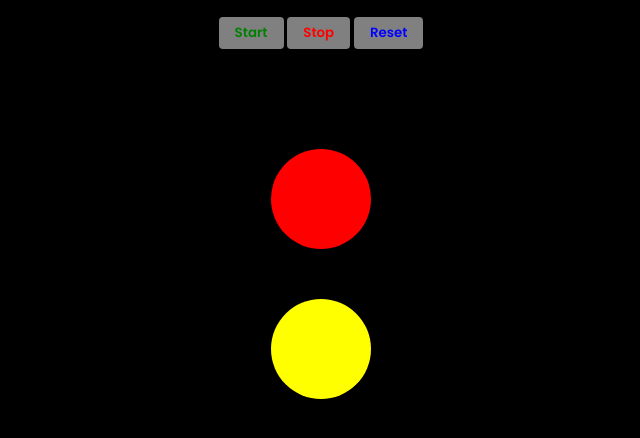
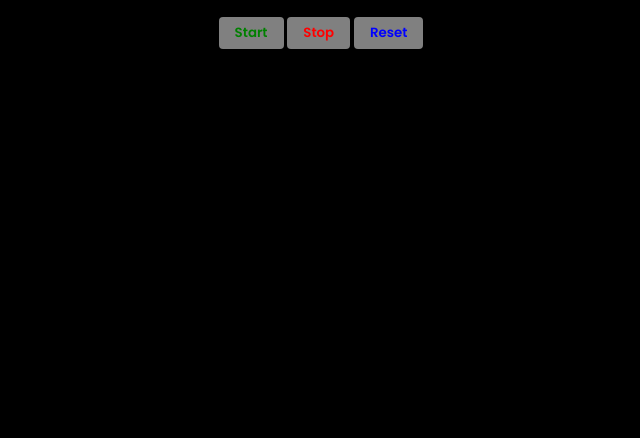
Before and after one commit to ealmendros/cronometro-1, a plain HTML site: page index.html in a window 1280 px wide. Shown: the part 578-1016 px from the top of the page, without its empty margins (319-959 px from the left). After the commit the page ends 800 px from the top, so only its background shows below. Drawn offline with Linux system fonts and the light colour scheme.

Commit message:
Update styles.css

```diff
--- a/styles.css
+++ b/styles.css
@@ -62,30 +62,7 @@
         opacity: .5;
     }
 
-    #circulo1 {
-        width: 100px;
-        height: 100px;
-        background-color: red;
-        margin: 100px auto 5px;
-        border-radius: 50%;
-    }
 
-    #circulo2 {
-        width: 100px;
-        height: 100px;
-        background-color: yellow;
-        margin: 50px auto 5px;
-        border-radius: 50%;
-    }
-
-    #circulo3 {
-        width: 100px;
-        height: 100px;
-        background-color: green;
-        margin: 50px auto 5px;
-        border-radius: 50%;
-        opacity: 0%;
-    }
 
     .animacao {
         opacity: 0%;
```
